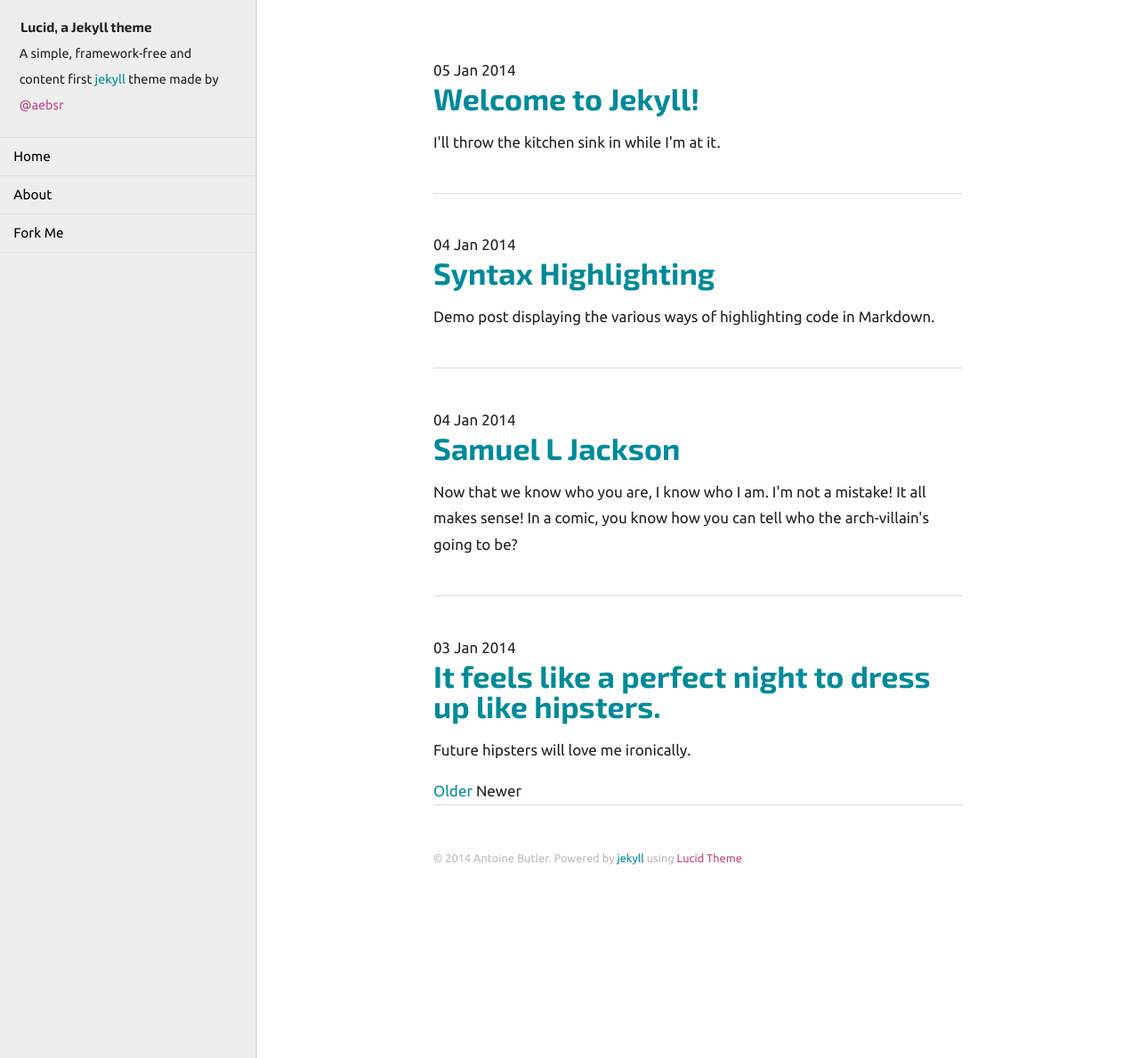
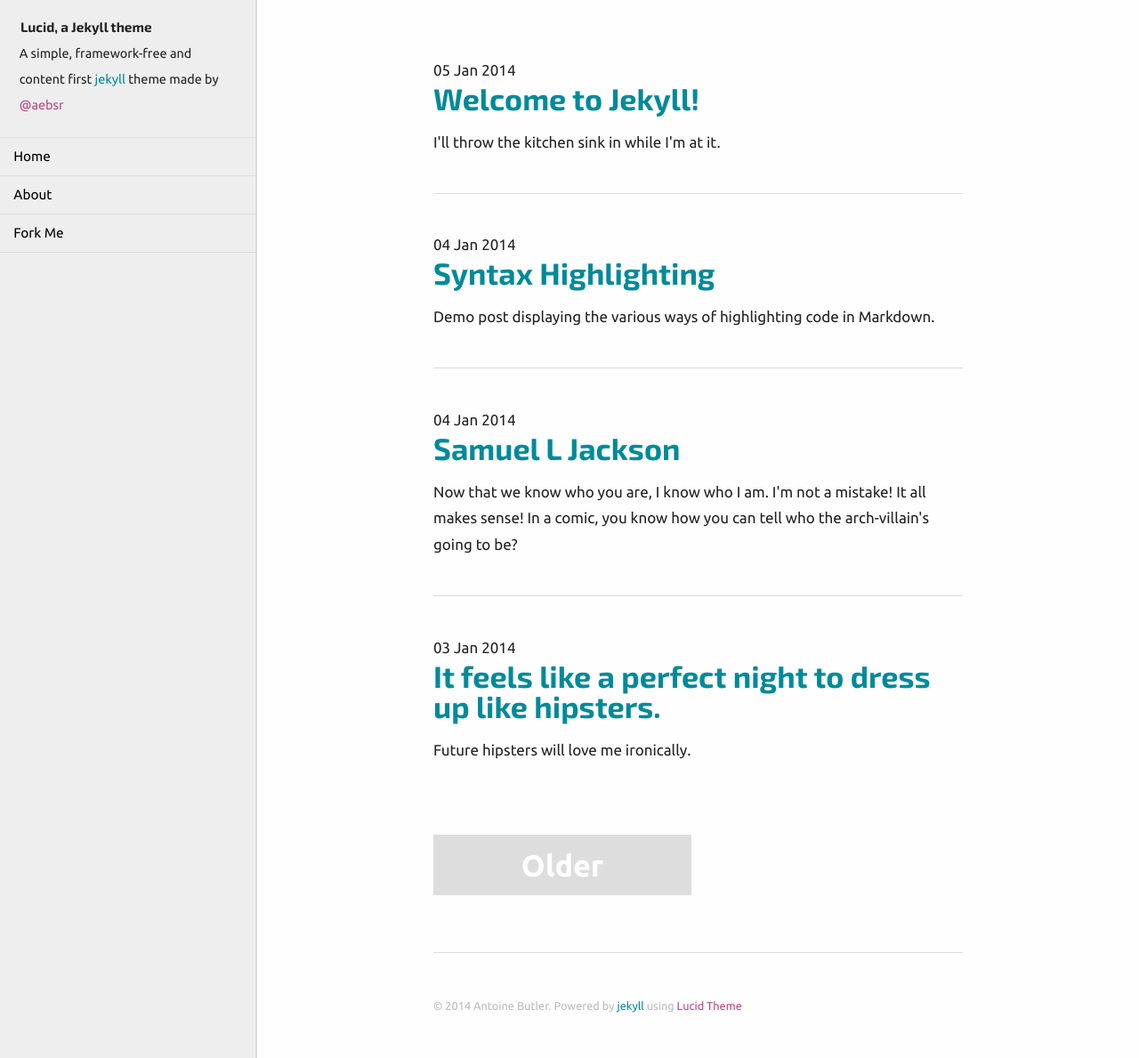
Before and after one commit to aebsr/lucid-jekyll-theme, a Jekyll site: the page built from index.html, in a window 1280 px wide and 1189 px high. Shown: the whole window at 89% size. Built offline with Jekyll 4.4.1, drawn with Linux system fonts in a browser that asks for light colours; Markdown is read by kramdown in place of the engine named in the settings; the list of posts is cut into pages by our own code.

Commit message:
conditional output of description and pagination block

```diff
--- a/index.html
+++ b/index.html
@@ -10,18 +10,20 @@
         {{ post.title }}
       </a>
     </h2>
+    {% if post.description %}
     <p>{{ post.description }}</p>
+    {% endif %}
   </article>
 
   <hr>
 {% endfor %}
 
 <!-- Pagination links -->
-<div class="pagination">
+{% if paginator.next_page or paginator.previous_page %}
+<nav id="pagination">
+{% endif %}
   {% if paginator.next_page %}
     <a href="/page{{paginator.next_page}}" class="older">Older</a>
-  {% else %}
-    <span class="next">Older</span>
   {% endif %}
   {% if paginator.previous_page %}
     {% if paginator.page == 2 %}
@@ -29,7 +31,7 @@
     {% else %}
       <a href="/page{{paginator.previous_page}}" class="newer">Newer</a>
     {% endif %}
-  {% else %}
-    <span class="previous">Newer</span>
   {% endif %}
-</div>
+{% if paginator.next_page || paginator.previous_page %}
+</nav>
+{% endif %}
```
